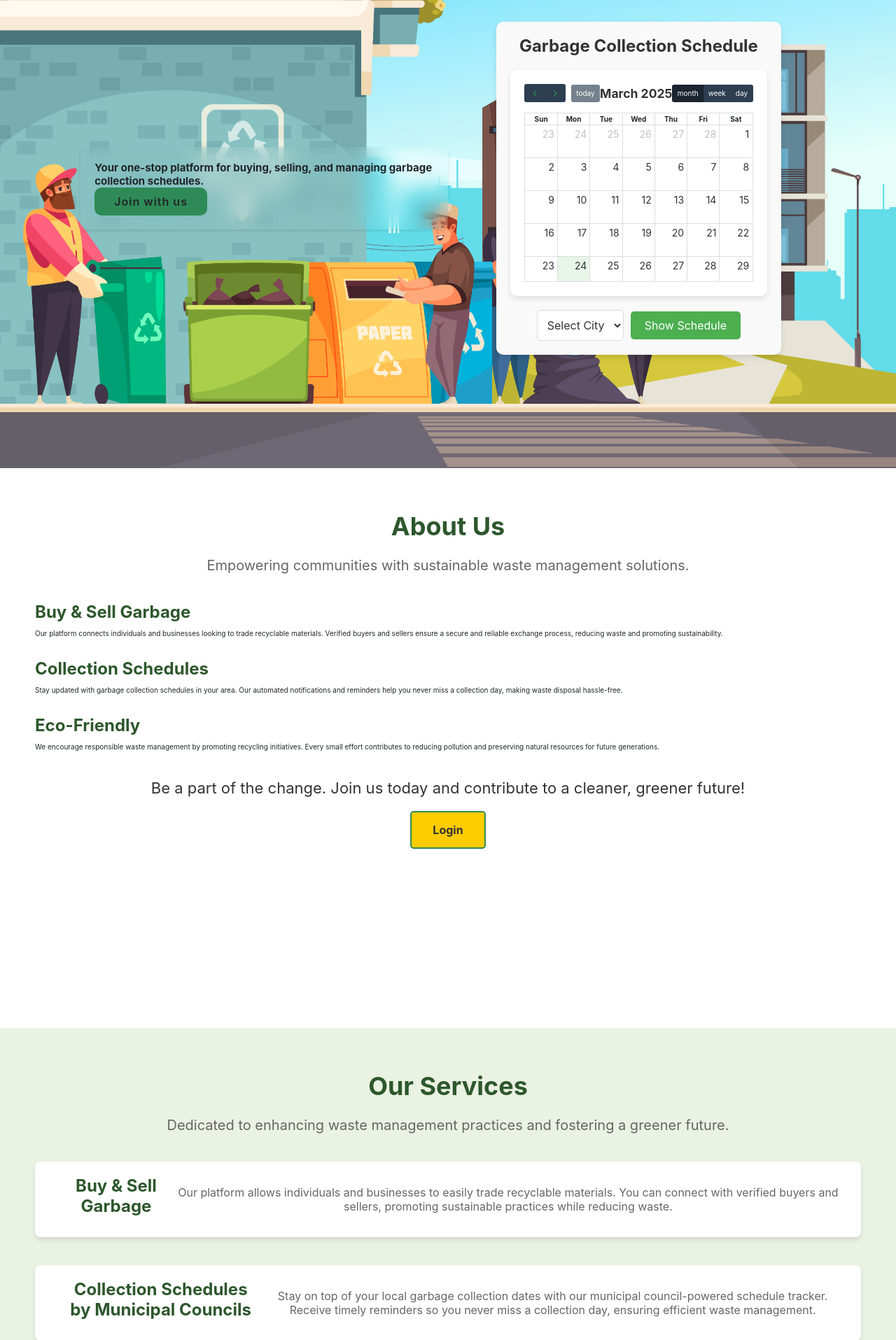
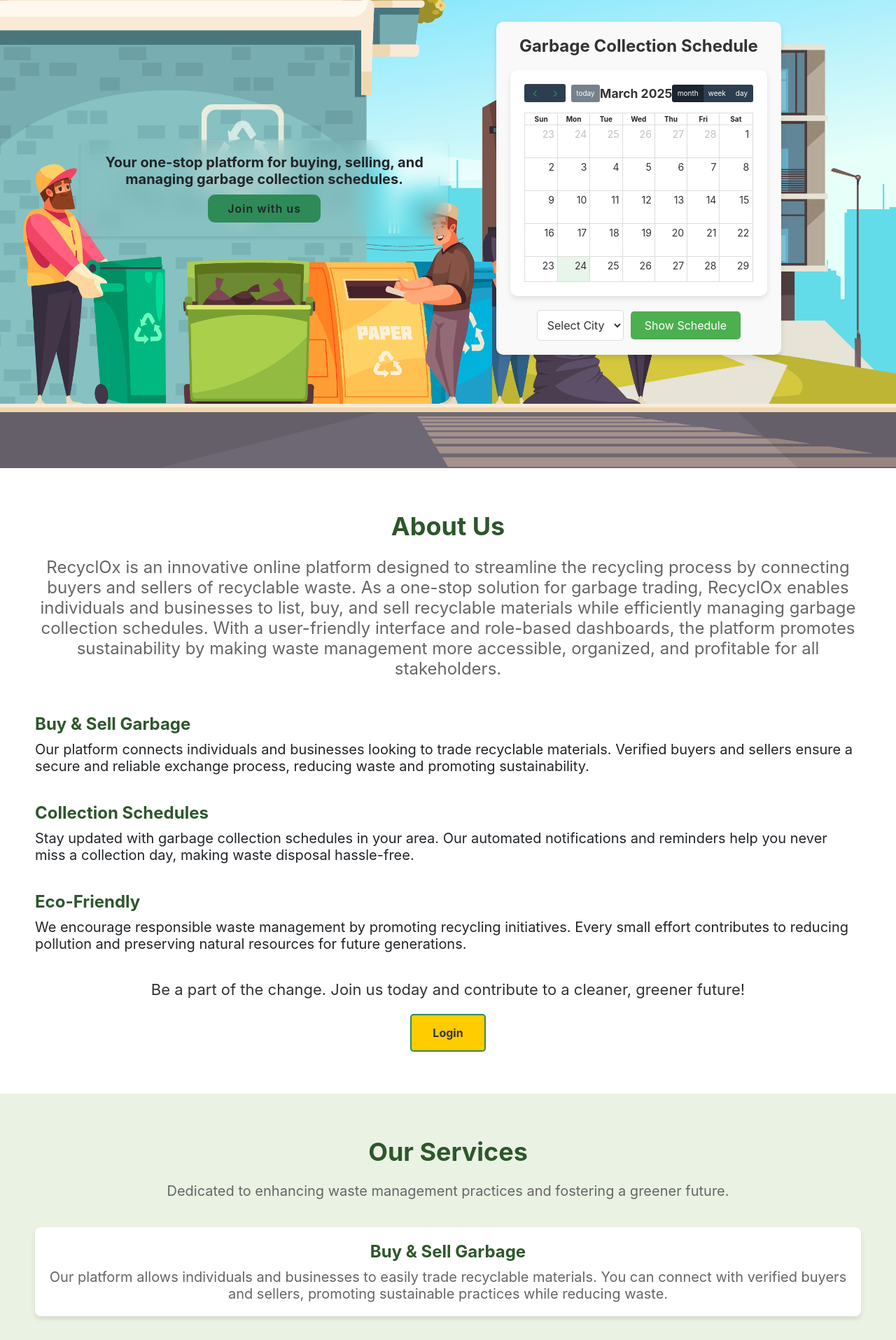
Before and after one commit to DinukaPrasad/recyclOX, a PHP site: page / in a window 1280 px wide. Shown: the part 131-2046 px from the top of the page at 70% size. Run offline with PHP 8.4, Linux system fonts and the light colour scheme; data that the repository does not hold is empty; some libraries are stand-ins or nearby versions.

Commit message:
final bug fixed

```diff
--- a/asset/css/home_page.css
+++ b/asset/css/home_page.css
@@ -260,10 +260,18 @@
     padding: 20px; /* Add padding inside the container */
     border-radius: 8px; /* Rounded corners */
     box-shadow: 0 2px 4px rgba(0, 0, 0, 0.1); /* Add a subtle shadow */
+    align-items: center;
+    display: flex;
+    flex-direction: column;
 }
 
 .paragraph-container .paragraph{
     color: black;
+}
+.paragraph-container h2{
+    font-size: 20px;
+    padding-bottom: 10px;
+    text-align: center;
 }
 
 
@@ -365,18 +373,21 @@
 }
 
 .aboutus .subheading {
-    font-size: 20px;
+    font-size: 24px;
     color: #666;
     margin-bottom: 40px;
 }
 
 .aboutus .feature {
+    display: flex;
+    flex-direction: column;
     margin-bottom: 30px;
     text-align: left;
+    font-size: 20px;
 }
 
 .aboutus .feature i {
-    font-size: 36px;
+    font-size: 16px;
     color: #2d572c;
     margin-bottom: 10px;
 }
@@ -389,6 +400,7 @@
 
 .aboutus .cta {
     margin-top: 40px;
+    font-size: 36px;
 }
 
 .aboutus .cta p {
@@ -432,6 +444,7 @@
 
 #services .service {
     display: flex;
+    flex-direction: column;
     align-items: center;
     margin-bottom: 40px;
     background-color: #fff;
@@ -453,7 +466,7 @@
 }
 
 #services .service p {
-    font-size: 16px;
+    font-size: 20px;
     color: #666;
 }
 
--- a/asset/js/user_dashboard_demo.js
+++ b/asset/js/user_dashboard_demo.js
@@ -44,7 +44,7 @@
 function logout() {
     alert('You have been logged out.');
     // Redirect to login page or perform logout logic
-    window.location.href = 'index.php';
+    window.location.href = './controller/logout_function.php';
 }
 
 // Open Edit Profile Modal
--- a/controller/fetch_users.php
+++ b/controller/fetch_users.php
@@ -61,7 +61,7 @@
             <td>" . htmlspecialchars($user['role']) . "</td>
             <td>" . htmlspecialchars($user['status']) . "</td>
             <td>" . htmlspecialchars($user['created_at']) . "</td>
-            <td>
+            <td class='action-row'>
                 <a class='btn-3 btn-yellow' href='./controller/suspend_user.php?id=" . $user['user_id'] . "'>Suspend</a> |
                 <a class='btn-3 btn-green' href='./controller/active_user.php?id=" . $user['user_id'] . "'>Active</a> |
                 <a class='btn-3 btn-red' href='./controller/delete_user.php?id=" . $user['user_id'] . "' onclick='return confirm(\"Are you sure you want to delete this user?\");'>Delete</a>
--- a/controller/user_controller/edit_ad.php
+++ b/controller/user_controller/edit_ad.php
@@ -54,7 +54,7 @@
 if ($image_path) {
     $stmt->bind_param("ssdsssi", $category, $location, $weight, $description, $image_path, $ad_id, $_SESSION['user_id']);
 } else {
-    $stmt->bind_param("ssdsi", $category, $location, $weight, $description, $ad_id, $_SESSION['user_id']);
+    $stmt->bind_param("ssdsii", $category, $location, $weight, $description, $ad_id, $_SESSION['user_id']);
 }
 
 $stmt->execute();
--- a/index.php
+++ b/index.php
@@ -89,7 +89,8 @@
     <!-- About Us Section -->
     <section class="aboutus" id="aboutUs">
         <h1 class="heading">About Us</h1>
-        <p class="subheading">Empowering communities with sustainable waste management solutions.</p>
+        <p class="subheading">RecyclOx is an innovative online platform designed to streamline the recycling process by connecting buyers and sellers of recyclable waste. As a one-stop solution for garbage trading, RecyclOx enables individuals and businesses to list, buy, and sell recyclable materials while efficiently managing garbage collection schedules. With a user-friendly interface and role-based dashboards, the platform promotes sustainability by making waste management more accessible, organized, and profitable for all stakeholders.
+        </p>
 
         <div class="feature">
             <i class="fas fa-recycle"></i>
--- a/market.php
+++ b/market.php
@@ -317,7 +317,7 @@
 
     <!-- Footer -->
     <footer class="footer">
-        <p>&copy; 2025 Marketplace. All rights reserved.</p>
+        <p>&copy; 2025 RecyclOX. All rights reserved.</p>
     </footer>
 
     <!-- Include JavaScript for live filtering -->
--- a/user_dashboard.php
+++ b/user_dashboard.php
@@ -226,7 +226,7 @@
         <!-- Side Navigation Bar -->
         <div class="side-nav">
             <div class="user-info">
-                <img src="<?php echo !empty($user['profile_picture']) ? $user['profile_picture'] : 'image/default-avatar.jpg'; ?>" alt="User Avatar" class="user-avatar">
+                <img src="<?php echo !empty($user['profile_picture']) ? $user['profile_picture'] : 'image/profile_pictures/default-avatar.jpg'; ?>" alt="User Avatar" class="user-avatar">
                 <h3><?php echo htmlspecialchars($user['first_name'] . ' ' . $user['last_name']); ?></h3>
                 <p><?php echo htmlspecialchars($user['email']); ?></p>
             </div>
@@ -694,7 +694,6 @@
                     <?php endif; ?>
                 </div>
             </section>
-
         </div>
     </div>
 </body>
```
Also changed, not shown: admin_dashboard.php (+4 -4 lines), asset/css/admin_dash.css (+9 -1 lines), image/ads/67da4a6ad8141.jpg (added), image/ads/67da63fb8f2fd.jpg (added), image/ads/67da93452c2aa.jpg (added), image/default-avatar.jpg (renamed from image/profile_pictures/default-avatar.jpg).
